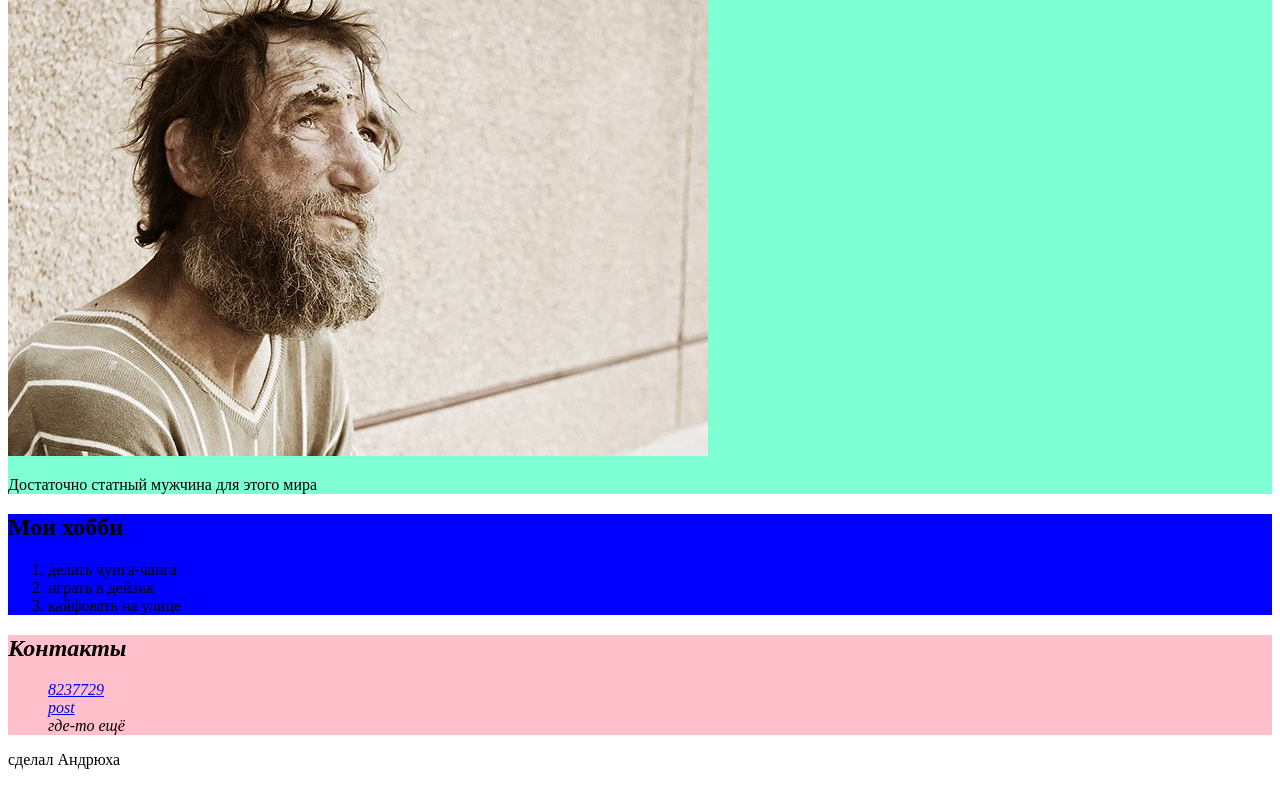
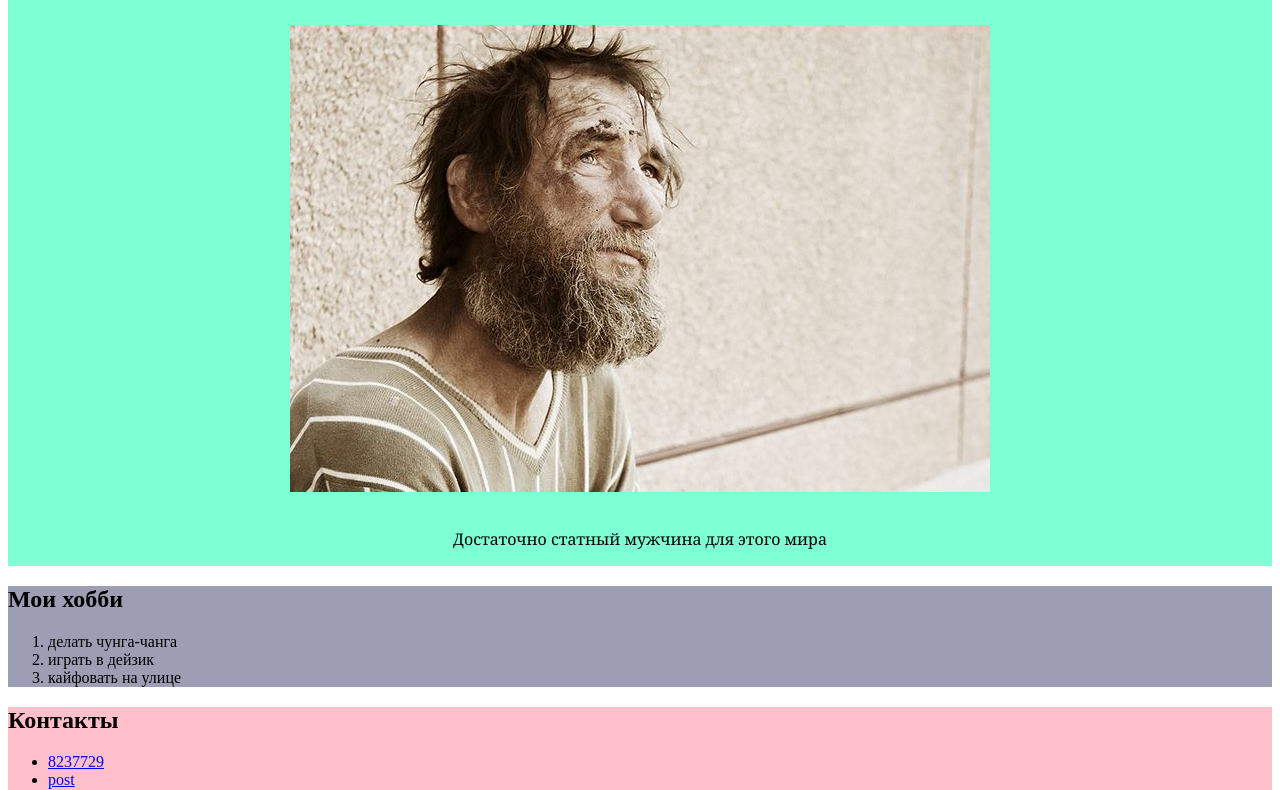
Before and after one commit to syzonenkode-dot/me-resume, a plain HTML site: page index.html in a window 1280 px wide. Shown: the part 142-932 px from the top of the page. Drawn offline with Linux system fonts and the light colour scheme.

Commit message:
columm info

```diff
--- a/index.html
+++ b/index.html
@@ -1,5 +1,5 @@
 <!DOCTYPE html>
-<html lang="en">
+<html lang="ru">
 
 <head>
     <meta charset="UTF-8">
@@ -24,7 +24,7 @@
             <img src="./img/img-profille.jpg" alt="Настоящий мужчина">
             <p>Достаточно статный мужчина для этого мира</p>
         </section>
-        <section class="hobby">
+        <section class="hobby" id="hobby">
             <h2>Мои хобби</h2>
             <ol>
                 <li>делать чунга-чанга</li>
@@ -32,14 +32,14 @@
                 <li>кайфовать на улице</li>
             </ol>
         </section>
-        <address class="adresse">
+        <section class="adresse">
             <h2>Контакты</h2>
             <ul>
                 <li><a href="tel:38029323821">8237729</a></li>
                 <li><a href="mailto:syzonenko.de@gmail.com">post</a></li>
                 <li>где-то ещё</li>
             </ul>
-        </address>
+        </section>
 
     </main>
 
--- a/style.css
+++ b/style.css
@@ -1,17 +1,29 @@
-ul {
-    list-style: none;
-}
-
 .nav {
     padding: 15px;
     background-color: green;
     display: flex;
-    justify-content: right;
+    justify-content: end;
+    gap: 20px;
+    list-style: none;
+
 
 }
 
+.info {
+    display: flex;
+    align-items: center;
+    justify-content: center;
+    gap: 20px;
+    flex-direction: column;
+
+}
+
+p {
+    font-family: Georgia, 'Times New Roman', Times, serif
+}
+
 .hobby {
-    background-color: blue;
+    background-color: rgb(157, 157, 179);
 }
 
 .info {
```
